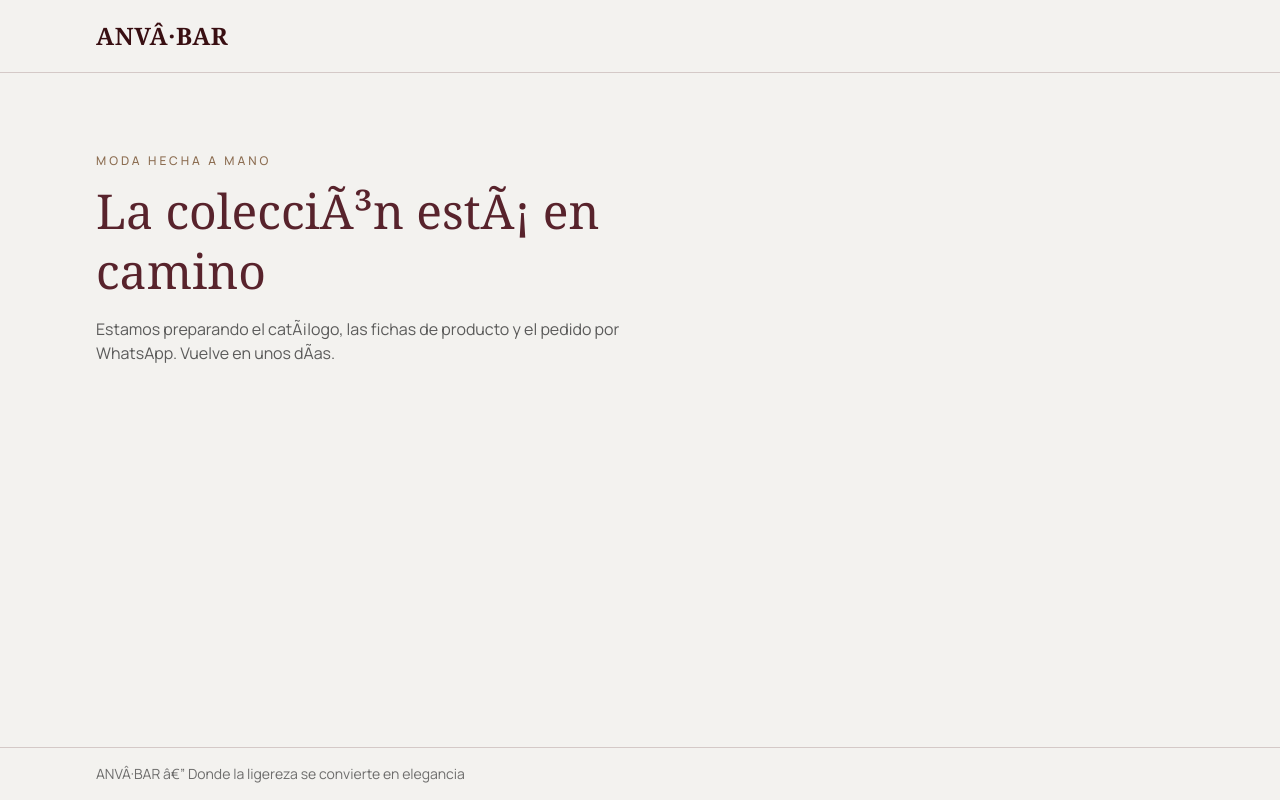
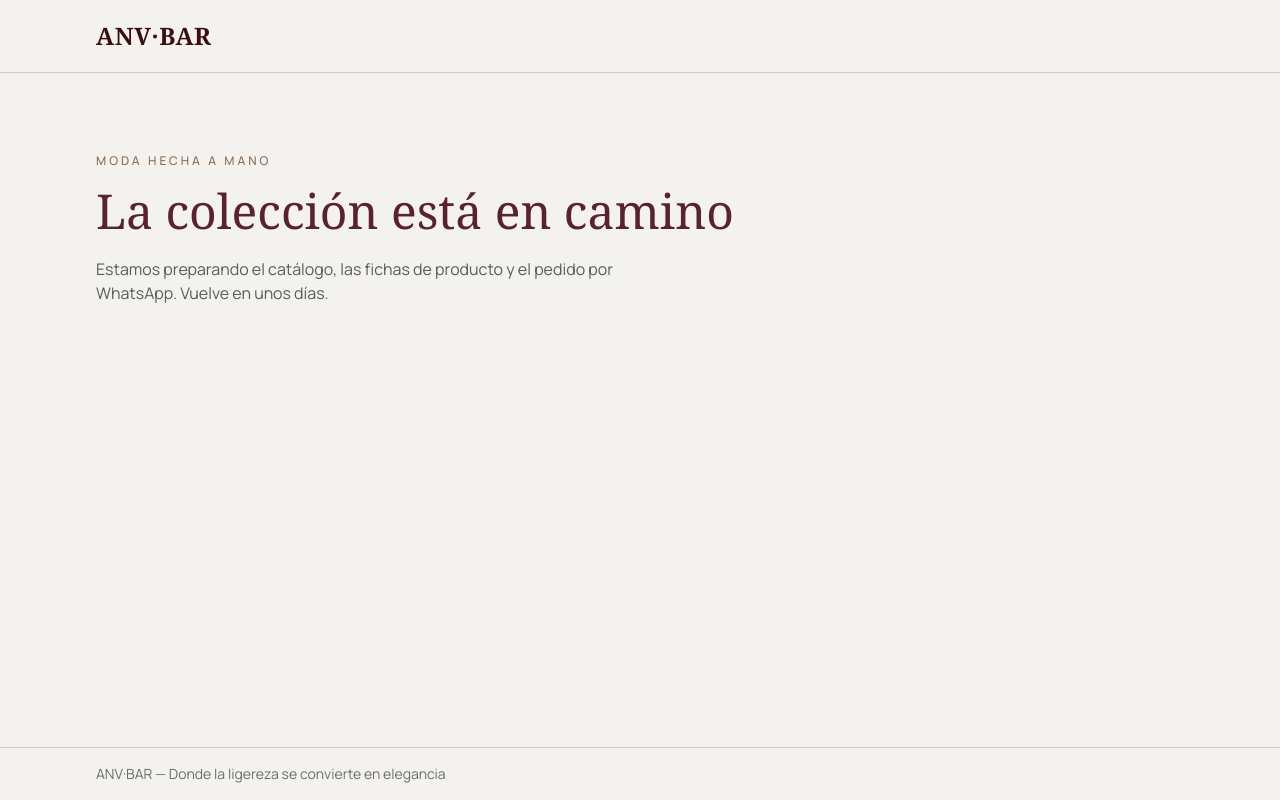
Before and after one commit to Dandlrt09/P-gina-Web-ANV-BAR, a React (Vite) app: page / in a window 1280 px wide. Built offline with nearby package versions, Linux system fonts and the light colour scheme.

Commit message:
fix(scaffold): correct utf-8 encoding in app shell

```diff
--- a/src/App.tsx
+++ b/src/App.tsx
@@ -7,7 +7,7 @@ function App() {
       <header className="border-b border-brand-primary/20">
         <Container className="flex items-center py-5">
           <p className="font-display text-2xl font-semibold tracking-wide text-brand-deep">
-            ANVÂ·BAR
+            ANV·BAR
           </p>
         </Container>
       </header>
@@ -18,11 +18,11 @@ function App() {
             Moda hecha a mano
           </p>
           <h1 className="mt-3 max-w-2xl font-display text-4xl font-medium leading-tight text-brand-primary sm:text-5xl">
-            La colecciÃ³n estÃ¡ en camino
+            La colección está en camino
           </h1>
           <p className="mt-4 max-w-xl text-ink/80">
-            Estamos preparando el catÃ¡logo, las fichas de producto y el pedido
-            por WhatsApp. Vuelve en unos dÃ­as.
+            Estamos preparando el catálogo, las fichas de producto y el pedido
+            por WhatsApp. Vuelve en unos días.
           </p>
         </Section>
       </main>
@@ -30,7 +30,7 @@ function App() {
       <footer className="border-t border-brand-primary/20">
         <Container className="py-4">
           <p className="text-sm text-ink/70">
-            ANVÂ·BAR â€” Donde la ligereza se convierte en elegancia
+            ANV·BAR — Donde la ligereza se convierte en elegancia
           </p>
         </Container>
       </footer>
```
